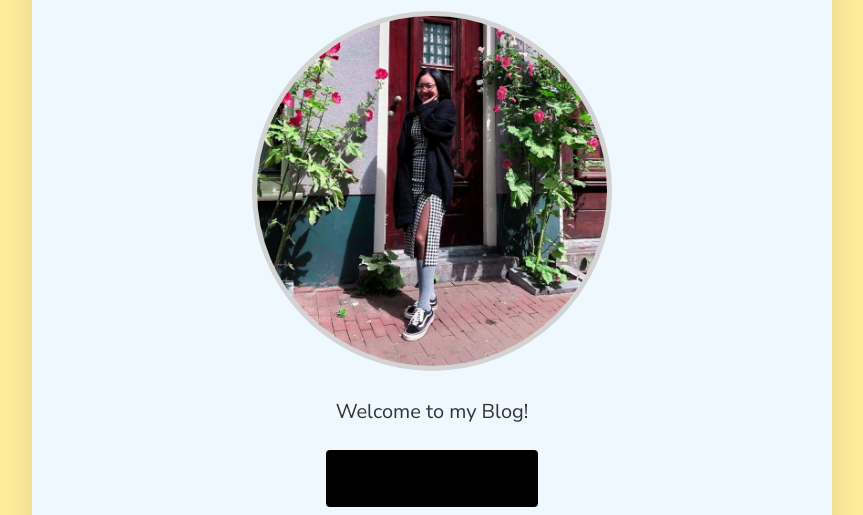
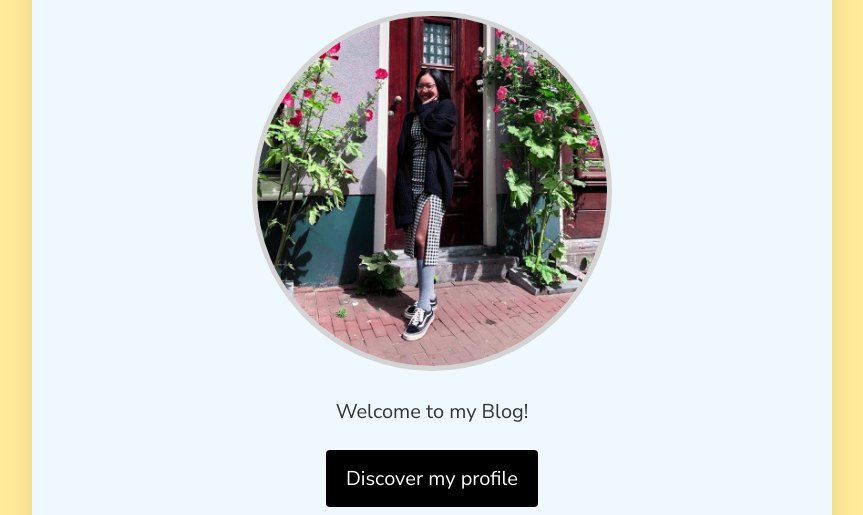
Before and after one commit to lenkalearns/my-profile, a plain HTML site: page index.html in a window 1280 px wide. In both pictures the pointer is over the link "Discover my profile". Shown: the part 285-800 px from the top of the page, without its empty margins (208-1071 px from the left). Drawn offline with Linux system fonts and the light colour scheme.

Commit message:
Update style.css

```diff
--- a/style.css
+++ b/style.css
@@ -58,7 +58,7 @@ a:hover {
 }
 .btn-purple:hover {
 	background-color: black;
-	color: white:
+	color: white;
 }
 .list-inline{
 	list-style: none;
```
